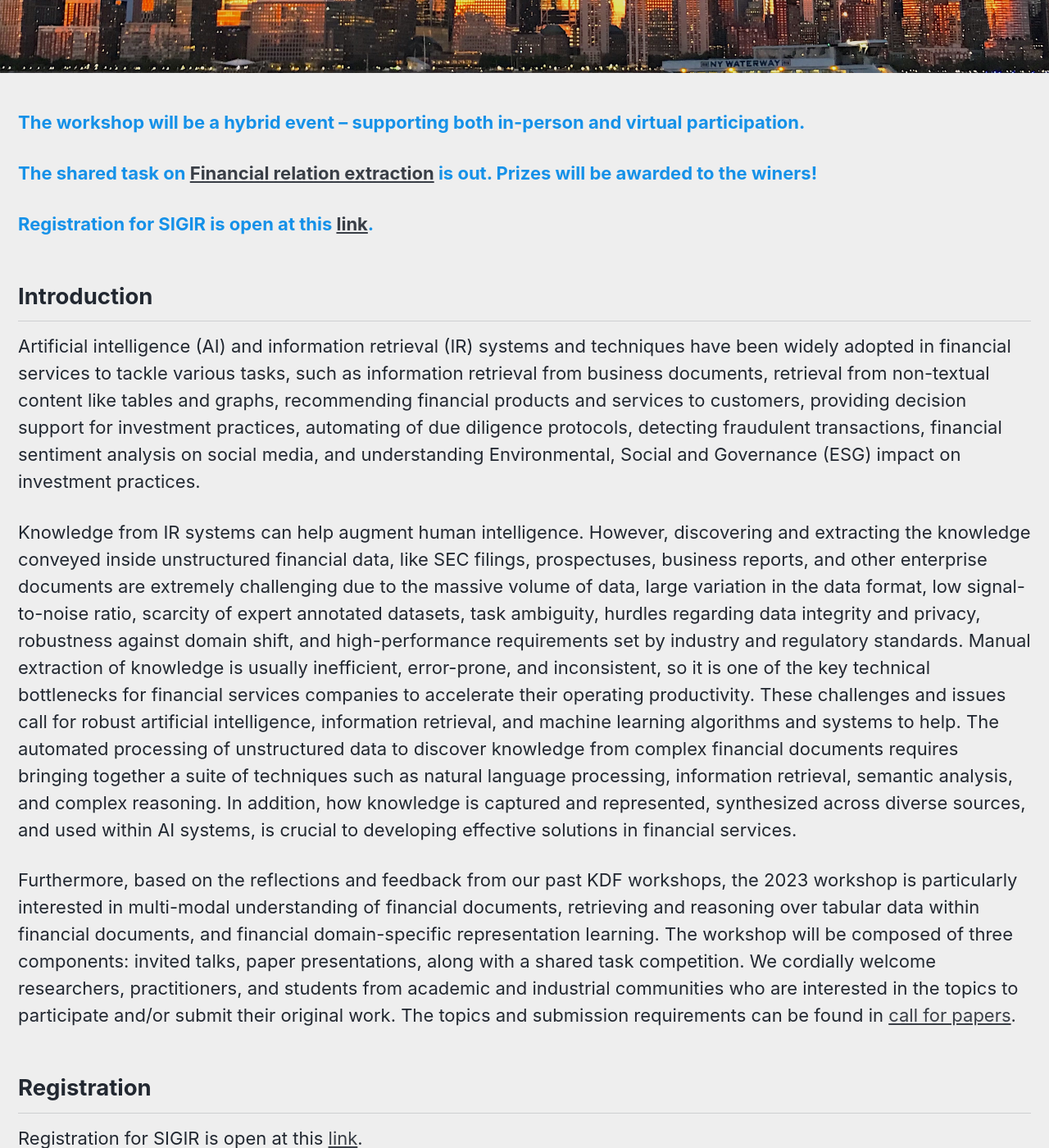
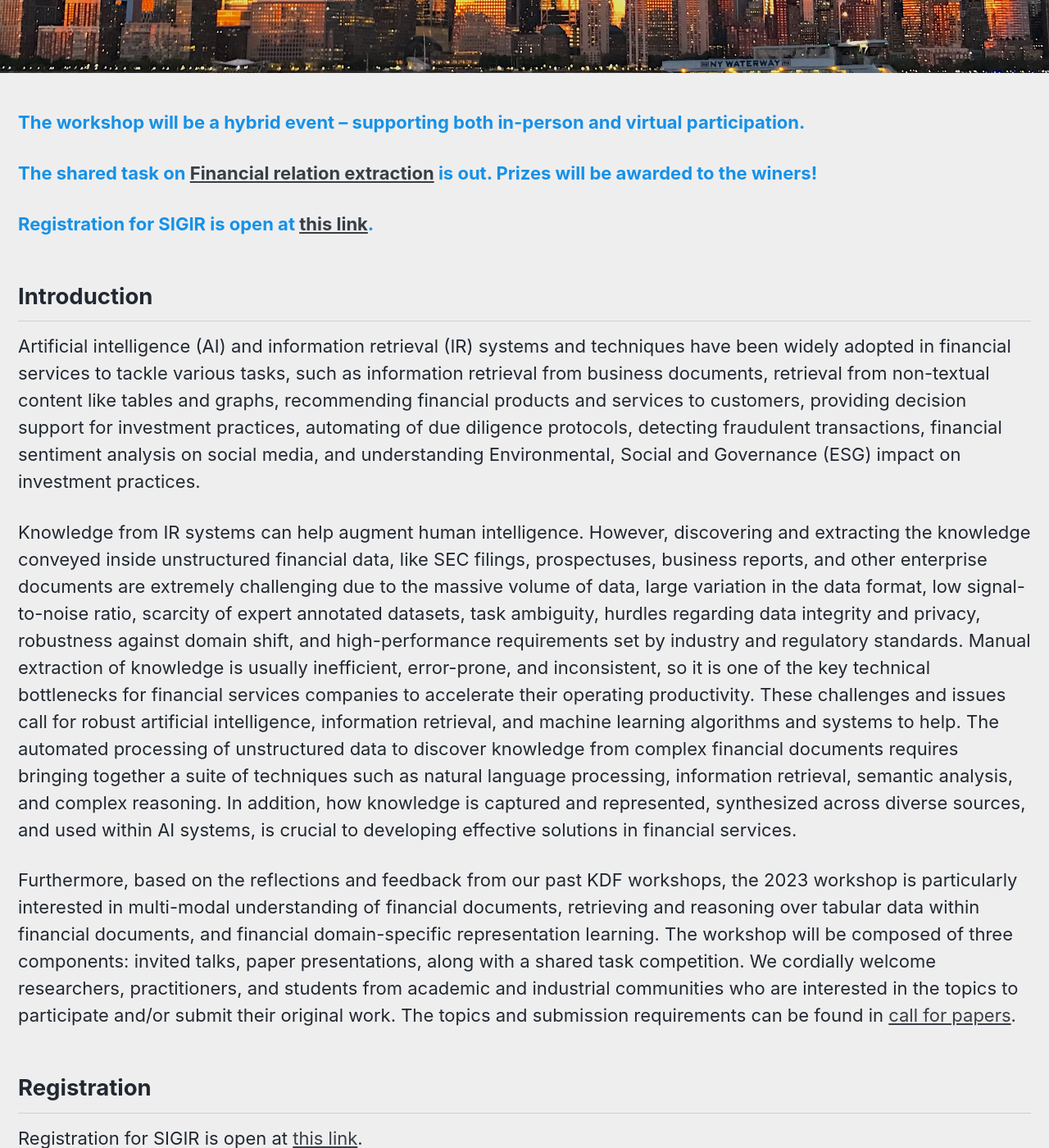
Before and after one commit to kdf-workshop/kdf23, a Jekyll site: the page built from _pages/home.md, in a window 1280 px wide and 1400 px high, scrolled down 426 px. Shown: the whole window at 82% size. Built offline with Jekyll 4.4.1, drawn with Linux system fonts in a browser that asks for light colours; cached includes are drawn as plain includes; part of the change alters nothing that is shown.

Commit message:
Update home.md

```diff
--- a/_pages/home.md
+++ b/_pages/home.md
@@ -12,7 +12,7 @@ excerpt: "<br/>Taipei, Taiwan / Virtual<br/> July 27, 2023"
 
 **<span style="color:#1591E8">The shared task on <a href="https://refind-re.github.io">Financial relation extraction</a> is out. Prizes will be awarded to the winers!</span>**
 
-**<span style="color:#1591E8">Registration for SIGIR is open at this <a href="https://kdf-workshop.github.io/kdf23/ https://web.cvent.com/event/f7020c87-98cf-4dc5-acaf-8f9d49044de7/summary">link</a>.</span>**
+**<span style="color:#1591E8">Registration for SIGIR is open at [this link](https://sigir.org/sigir2023/attend/registration/).</span>**
 
 
 <h2>Introduction</h2>
@@ -25,7 +25,7 @@ Furthermore, based on the reflections and feedback from our past KDF workshops,
 
 <h2>Registration</h2>
 
-<span>Registration for SIGIR is open at this <a href="https://kdf-workshop.github.io/kdf23/ https://web.cvent.com/event/f7020c87-98cf-4dc5-acaf-8f9d49044de7/summary">link</a>.</span>
+<span>Registration for SIGIR is open at [this link](https://sigir.org/sigir2023/attend/registration/).</span>
 
 
 <h2 id="dates">Important Dates (Anywhere on Earth)</h2>
```
